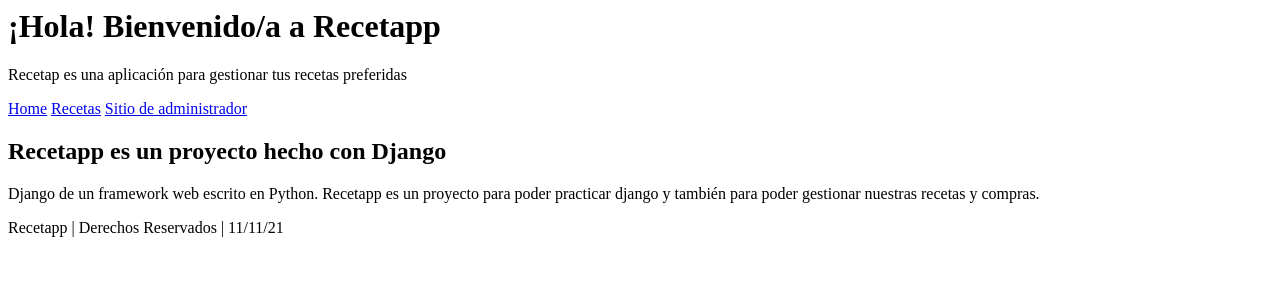
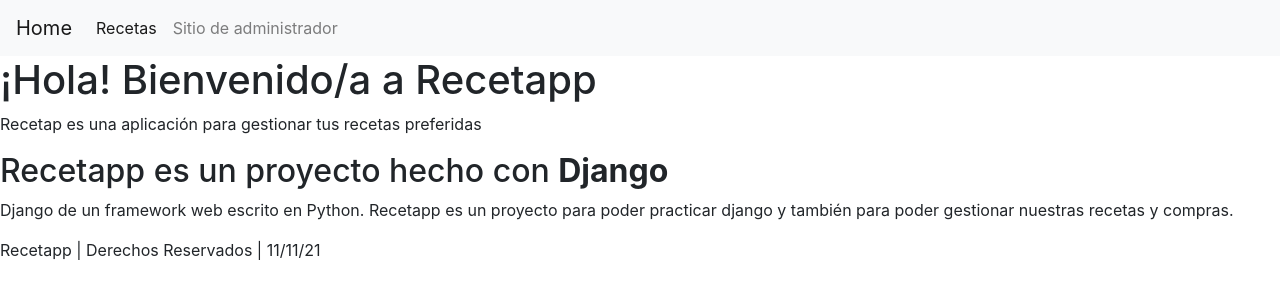
Before and after one commit to Ontos-2021/Recetapp, a Django app: page / in a window 1280 px wide. Shown: the top 300 px of the page. Run offline with Django 3.2, Linux system fonts and the light colour scheme; some libraries are stand-ins or nearby versions.

Commit message:
Integre Bootstrap en 'layout.html'

```diff
--- a/Recetapp/Apps/Recetas/templates/layout.html
+++ b/Recetapp/Apps/Recetas/templates/layout.html
@@ -5,18 +5,30 @@
     <meta http-equiv="X-UA-Compatible" content="IE=edge">
     <meta name="viewport" content="width=device-width, initial-scale=1.0">
     <title>Recetapp | {% block title %}{% endblock %}</title>
+    <link rel="stylesheet" href="https://maxcdn.bootstrapcdn.com/bootstrap/4.0.0/css/bootstrap.min.css" integrity="sha384-Gn5384xqQ1aoWXA+058RXPxPg6fy4IWvTNh0E263XmFcJlSAwiGgFAW/dAiS6JXm" crossorigin="anonymous">
 </head>
 <body>
+
+    <!-- Barra de navegación -->
+    <nav class="navbar navbar-expand-lg navbar-light bg-light">
+            <a class="navbar-brand" href="{% url 'index' %}">Home</a>
+            <button class="navbar-toggler" type="button" data-toggle="collapse" data-target="#navbarNavAltMarkup" aria-controls="navbarNavAltMarkup" aria-expanded="false" aria-label="Toggle navigation">
+                <span class="navbar-toggler-icon"></span>
+            </button>
+        <div class="collapse navbar-collapse" id="navbarNavAltMarkup">
+            <div class="navbar-nav">
+                <a class="nav-item nav-link active" href="{% url 'recetas' %}">Recetas<span class="sr-only">(current)</span></a>
+                <a class="nav-item nav-link" href="http://127.0.0.1:8000/admin/">Sitio de administrador</a>
+                <!---<a class="nav-item nav-link disabled" href="http://127.0.0.1:8000/admin/">Disabled</a>--->
+            </div>
+        </div>
+    </nav>
+
     <header>
         <h1>¡Hola! Bienvenido/a a Recetapp</h1>
         <p>Recetap es una aplicación para gestionar tus recetas preferidas</p>
     </header>
-    <nav>
-        <!-- Barra de navegación -->
-        <a href="{% url 'index' %}">Home</a>
-        <a href="{% url 'recetas' %}">Recetas</a>
-        <a href="http://127.0.0.1:8000/admin/">Sitio de administrador</a>
-    </nav>
+
     <main>
 
         {% block content %}
@@ -29,6 +41,11 @@
             Recetapp | Derechos Reservados | {% now "d/m/y" %}
         </footer>
 
+        <!--- Bootstrap --->
+        <script src="https://code.jquery.com/jquery-3.2.1.slim.min.js" integrity="sha384-KJ3o2DKtIkvYIK3UENzmM7KCkRr/rE9/Qpg6aAZGJwFDMVNA/GpGFF93hXpG5KkN" crossorigin="anonymous"></script>
+        <script src="https://cdnjs.cloudflare.com/ajax/libs/popper.js/1.12.9/umd/popper.min.js" integrity="sha384-ApNbgh9B+Y1QKtv3Rn7W3mgPxhU9K/ScQsAP7hUibX39j7fakFPskvXusvfa0b4Q" crossorigin="anonymous"></script>
+        <script src="https://maxcdn.bootstrapcdn.com/bootstrap/4.0.0/js/bootstrap.min.js" integrity="sha384-JZR6Spejh4U02d8jOt6vLEHfe/JQGiRRSQQxSfFWpi1MquVdAyjUar5+76PVCmYl" crossorigin="anonymous"></script>
+
     </main>
 </body>
 </html>
```
